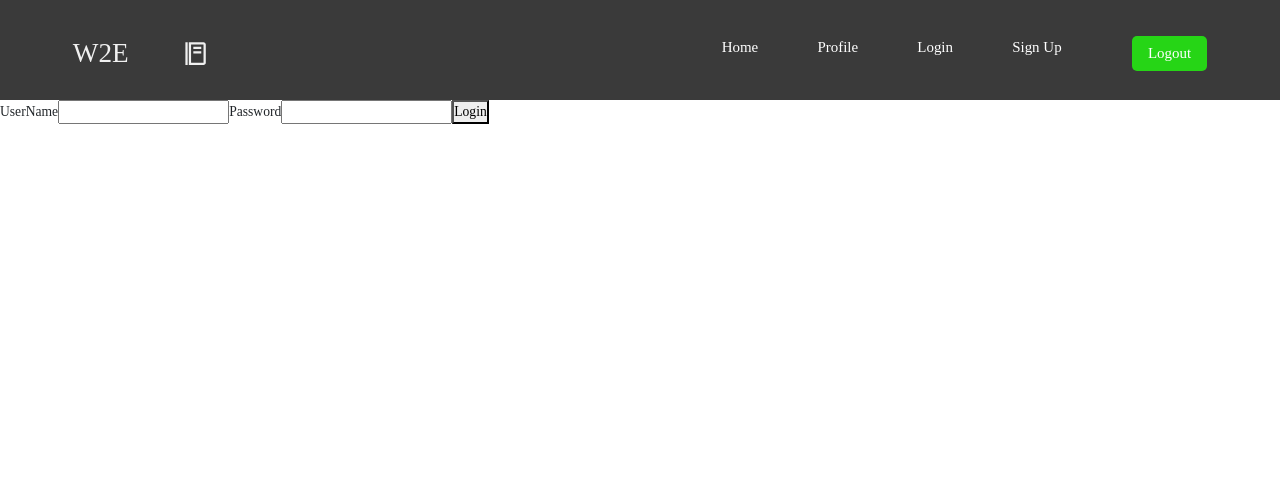
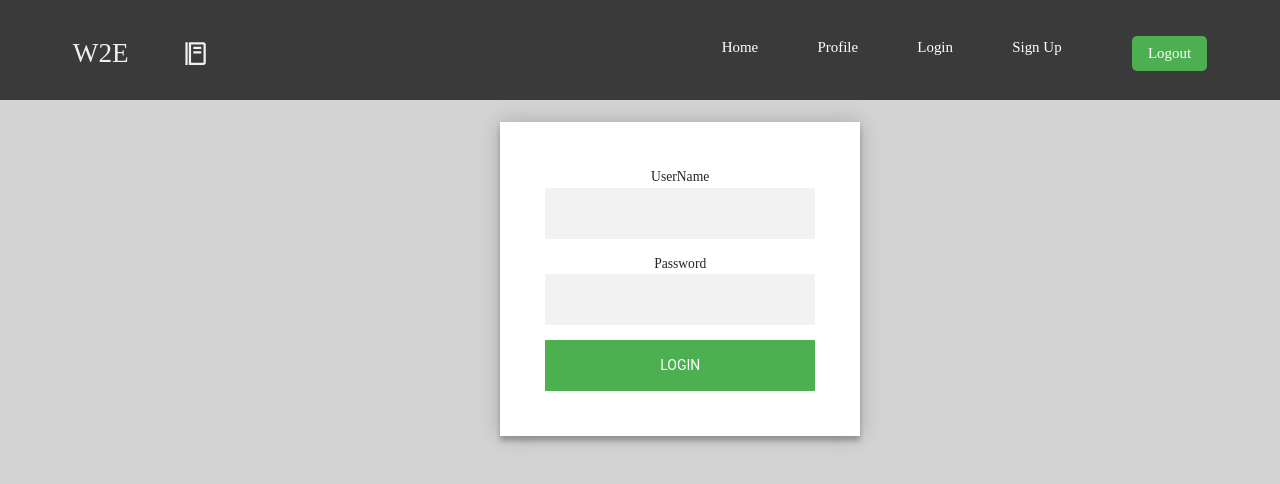
Before and after one commit to ImHucklle/Cap_Frontend, a React (Create React App) app: page /login in a window 1280 px wide. Shown: the top 484 px of the page. Built offline with nearby package versions, Linux system fonts and the light colour scheme; no server answers.

Commit message:
Styled the register and login form

```diff
--- a/src/components/Button/Button.css
+++ b/src/components/Button/Button.css
@@ -4,13 +4,13 @@
     padding: 6px 16px;
     font-size: 1.1rem;
     color: white;
-    background: #26d516;
+    background: #4CAF50;
     border-radius: 5px;
     transition: 0.3s all ease-out;
     cursor: pointer;
   }
 
   .btn:hover {
-    color: #26d516;
+    color: #4CAF50;
     background: white;
   }
--- a/src/components/Header/Header.css
+++ b/src/components/Header/Header.css
@@ -2,6 +2,7 @@
     height: 12.5vh;
     background: #3a3a3a;
     display: flex;
+    position: sticky;
     justify-content: center;
     align-items: center;
   }
@@ -41,5 +42,5 @@
   }
 
   .nav-item a:hover {
-    background: #26d516;
+    background: #4CAF50;
   }
--- a/src/components/Login/Login.css
+++ b/src/components/Login/Login.css
@@ -0,0 +1,92 @@
+.Login {
+    width: 360px;
+    padding: 8% 0 0;
+    margin: auto;
+  }
+  .form {
+    position: relative;
+    z-index: 1;
+    background: #FFFFFF;
+    max-width: 360px;
+    margin: 0 auto 100px;
+    padding: 45px;
+    text-align: center;
+    box-shadow: 0 0 20px 0 rgba(0, 0, 0, 0.2), 0 5px 5px 0 rgba(0, 0, 0, 0.24);
+  }
+  .form input {
+    font-family: "Roboto", sans-serif;
+    outline: 0;
+    background: #f2f2f2;
+    width: 100%;
+    border: 0;
+    margin: 0 0 15px;
+    padding: 15px;
+    text-align: center;
+    box-sizing: border-box;
+    font-size: 14px;
+  }
+  .form button {
+    font-family: "Roboto", sans-serif;
+    text-transform: uppercase;
+    outline: 0;
+    background: #4CAF50;
+    width: 100%;
+    border: 0;
+    padding: 15px;
+    color: #FFFFFF;
+    font-size: 14px;
+    -webkit-transition: all 0.3 ease;
+    transition: all 0.3 ease;
+    cursor: pointer;
+  }
+  .form button:hover,.form button:active,.form button:focus {
+    background: #43A047;
+  }
+  .form .message {
+    margin: 15px 0 0;
+    color: #b3b3b3;
+    font-size: 12px;
+  }
+  .form .message a {
+    color: #4CAF50;
+    text-decoration: none;
+  }
+  .form .register-form {
+    display: none;
+  }
+  .container {
+    position: relative;
+    z-index: 1;
+    max-width: 300px;
+    margin: 0 auto;
+  }
+  .container:before, .container:after {
+    content: "";
+    display: block;
+    clear: both;
+  }
+  .container .info {
+    margin: 50px auto;
+    text-align: center;
+  }
+  .container .info h1 {
+    margin: 0 0 15px;
+    padding: 0;
+    font-size: 36px;
+    font-weight: 300;
+    color: #1a1a1a;
+  }
+  .container .info span {
+    color: #4d4d4d;
+    font-size: 12px;
+  }
+  .container .info span a {
+    color: #000000;
+    text-decoration: none;
+  }
+  .container .info span .fa {
+    color: #EF3B3A;
+  }
+  body {
+    background: #d3d3d3; /* fallback for old browsers */
+  }
--- a/src/components/Login/Login.jsx
+++ b/src/components/Login/Login.jsx
@@ -50,16 +50,18 @@
 
 
   return (
+    <div className="container">
       <div className="Login">
-        <form className="login-form" onSubmit={onSubmit}>
+        <form className="form" onSubmit={onSubmit}>
             <label>UserName</label>
             <input type='text' onChange={(e)=>setUserName(e.target.value)}></input>
             <label>Password</label>
             <input type='password' onChange={(e)=>setPassword(e.target.value)}></input>
-            <button className="login-button" type='submit'>Login</button>
+            <button type='submit'>Login</button>
         </form>
       </div>
-    )
+    </div>
+  )
 };
 
 export default Login;
--- a/src/components/Register/Register.css
+++ b/src/components/Register/Register.css
@@ -0,0 +1,89 @@
+.Register {
+    width: 360px;
+    padding: 8% 0 0;
+    margin: auto;
+  }
+  .form {
+    position: relative;
+    z-index: 1;
+    background: #FFFFFF;
+    max-width: 360px;
+    margin: 0 auto 100px;
+    padding: 45px;
+    text-align: center;
+    box-shadow: 0 0 20px 0 rgba(0, 0, 0, 0.2), 0 5px 5px 0 rgba(0, 0, 0, 0.24);
+  }
+  .form input {
+    font-family: "Roboto", sans-serif;
+    outline: 0;
+    background: #f2f2f2;
+    width: 100%;
+    border: 0;
+    margin: 0 0 15px;
+    padding: 15px;
+    text-align: center;
+    box-sizing: border-box;
+    font-size: 14px;
+  }
+  .form button {
+    font-family: "Roboto", sans-serif;
+    text-transform: uppercase;
+    outline: 0;
+    background: #4CAF50;
+    width: 100%;
+    border: 0;
+    padding: 15px;
+    color: #FFFFFF;
+    font-size: 14px;
+    -webkit-transition: all 0.3 ease;
+    transition: all 0.3 ease;
+    cursor: pointer;
+  }
+  .form button:hover,.form button:active,.form button:focus {
+    background: #43A047;
+  }
+  .form .message {
+    margin: 15px 0 0;
+    color: #b3b3b3;
+    font-size: 12px;
+  }
+  .form .message a {
+    color: #4CAF50;
+    text-decoration: none;
+  }
+  .form .register-form {
+    display: none;
+  }
+  .container {
+    position: relative;
+    z-index: 1;
+    max-width: 300px;
+    margin: 0 auto;
+  }
+  .container:before, .container:after {
+    content: "";
+    display: block;
+    clear: both;
+  }
+  .container .info {
+    margin: 50px auto;
+    text-align: center;
+  }
+  .container .info h1 {
+    margin: 0 0 15px;
+    padding: 0;
+    font-size: 36px;
+    font-weight: 300;
+    color: #1a1a1a;
+  }
+  .container .info span {
+    color: #4d4d4d;
+    font-size: 12px;
+  }
+  .container .info span a {
+    color: #000000;
+    text-decoration: none;
+  }
+  .container .info span .fa {
+    color: #EF3B3A;
+  }
--- a/src/components/Register/Register.jsx
+++ b/src/components/Register/Register.jsx
@@ -30,7 +30,7 @@
 
     return (
         <div className="Register">
-            <form className="register-form" onSubmit={onSubmit}>
+            <form className="form" onSubmit={onSubmit}>
                 <label>UserName</label>
                 <input type='text' onChange={(e)=>setUserName(e.target.value)}></input>
                 <label>Password</label>
@@ -43,7 +43,7 @@
                 <input type='text' onChange={(e)=>setLastName(e.target.value)}></input>
                 <label>Middle Name</label>
                 <input type='text' onChange={(e)=>setMiddleName(e.target.value)}></input>
-                <button className="register-button" type='submit'>Login</button>
+                <button type='submit'>Login</button>
             </form>
         </div>
     )
--- a/src/components/Search/Search.css
+++ b/src/components/Search/Search.css
@@ -76,7 +76,7 @@
   .search-form input[type="submit"] {
     width: 25%;
     text-transform: uppercase;
-    background-color: #26d516;
+    background-color: #4CAF50;
     color: #fff;
   }
 
```
